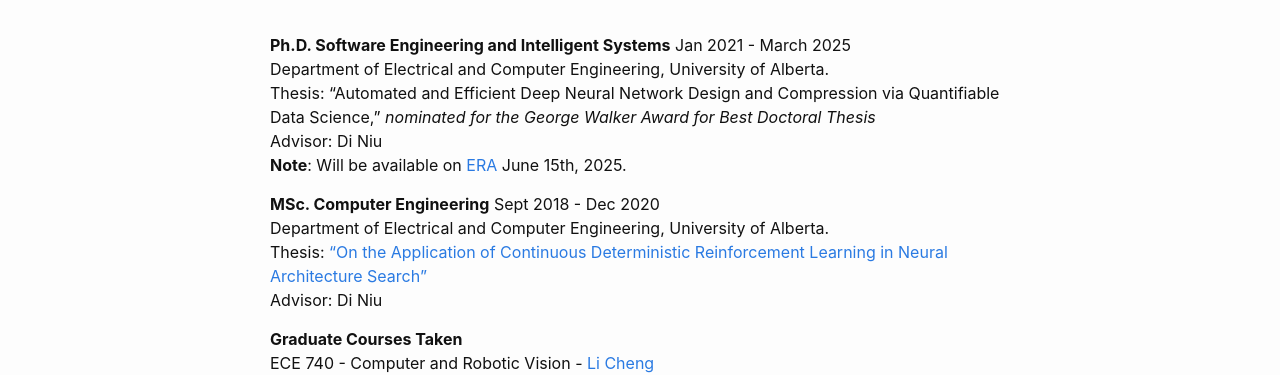
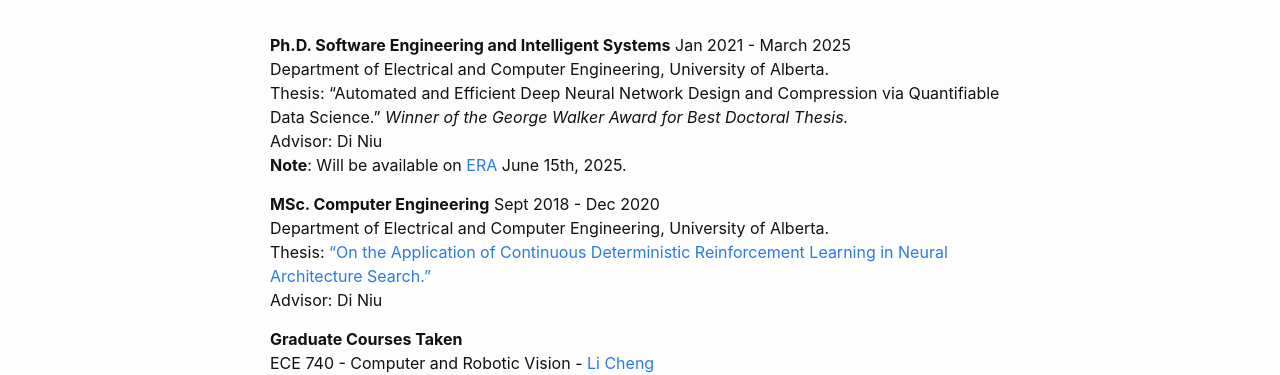
Before and after one commit to kgmills/kgmills.github.io, a Jekyll site: the page built from education.markdown, in a window 1280 px wide. Shown: the part 131-506 px from the top of the page. Built offline with Jekyll 4.4.1, drawn with Linux system fonts in a browser that asks for light colours.

Commit message:
Dept. Best Thesis Award!

```diff
--- a/education.markdown
+++ b/education.markdown
@@ -7,13 +7,13 @@
 
 **Ph.D. Software Engineering and Intelligent Systems** Jan 2021 - March 2025 <br>
 Department of Electrical and Computer Engineering, University of Alberta. <br>
-Thesis: "Automated and Efficient Deep Neural Network Design and Compression via Quantifiable Data Science," *nominated for the George Walker Award for Best Doctoral Thesis*<br>
+Thesis: "Automated and Efficient Deep Neural Network Design and Compression via Quantifiable Data Science." *Winner of the George Walker Award for Best Doctoral Thesis.*<br>
 Advisor: Di Niu<br>
 **Note**: Will be available on <a href="https://era.library.ualberta.ca/communities/db9a4e71-f809-4385-a274-048f28eb6814/collections/f42f3da6-00c3-4581-b785-63725c33c7ce">ERA</a> June 15th, 2025.
 
 **MSc. Computer Engineering** Sept 2018 - Dec 2020 <br>
 Department of Electrical and Computer Engineering, University of Alberta. <br>
-Thesis: <a href="https://era.library.ualberta.ca/items/b3759c2a-c5ff-470a-9b66-09f2efbd8263"> "On the Application of Continuous Deterministic Reinforcement Learning in Neural Architecture Search"</a> <br>
+Thesis: <a href="https://era.library.ualberta.ca/items/b3759c2a-c5ff-470a-9b66-09f2efbd8263"> "On the Application of Continuous Deterministic Reinforcement Learning in Neural Architecture Search."</a> <br>
 Advisor: Di Niu
 
 **Graduate Courses Taken** <br>
```
